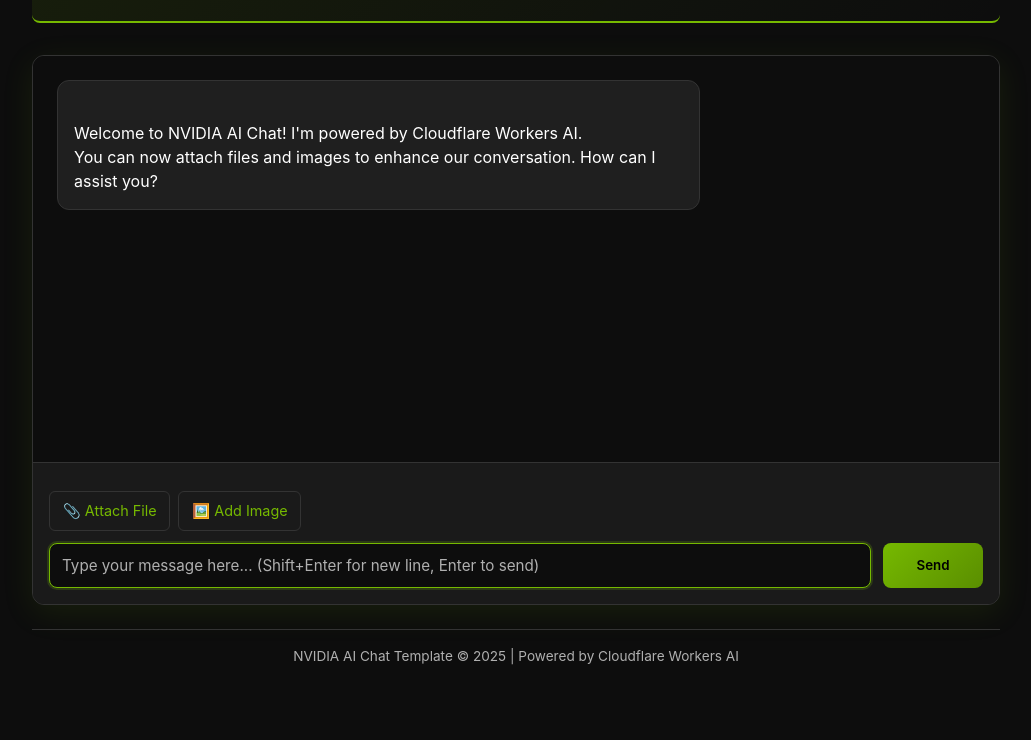
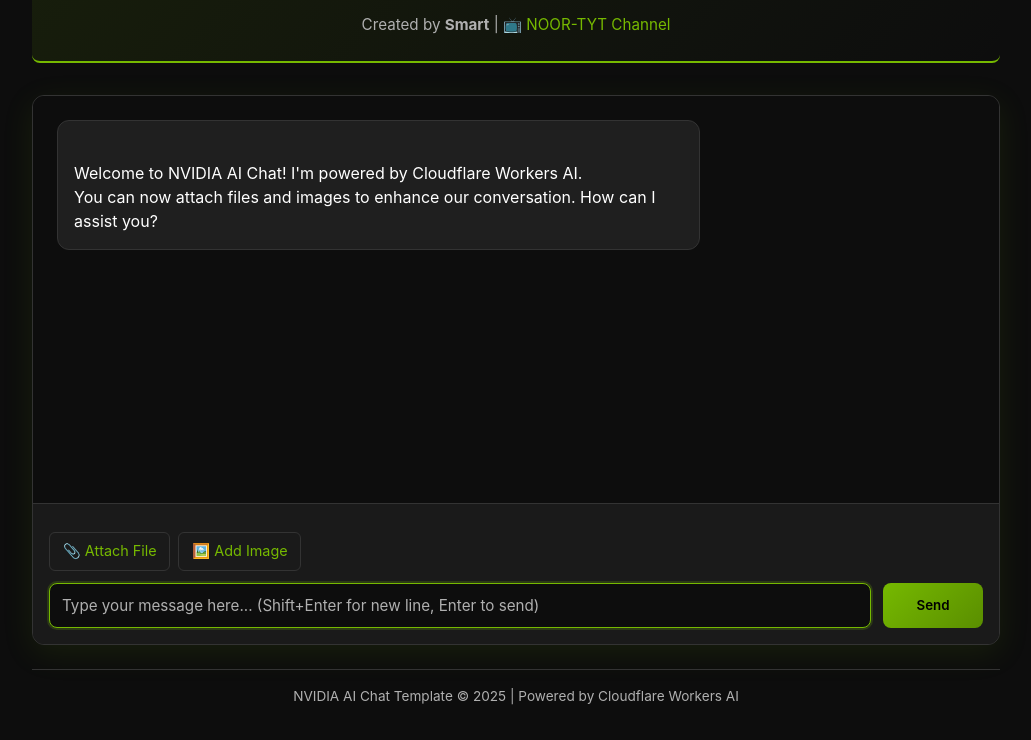
Before and after one commit to smarttyt/llm-chat-app-template, a website: page public/index.html in a window 1280 px wide. Shown: the part 127-867 px from the top of the page, without its empty margins (124-1155 px from the left). Before the commit the page ends 826 px from the top, so only its background shows below. Drawn offline with Linux system fonts and the light colour scheme.

Commit message:
Add YouTube channel and creator name to header

```diff
--- a/public/index.html
+++ b/public/index.html
@@ -60,6 +60,23 @@
 				color: var(--text-light);
 				margin-top: 0.5rem;
 				font-size: 0.95rem;
+			}
+
+			.header-info {
+				margin-top: 1rem;
+				font-size: 0.9rem;
+				color: var(--text-light);
+			}
+
+			.header-info a {
+				color: var(--accent-green);
+				text-decoration: none;
+				transition: color 0.2s;
+			}
+
+			.header-info a:hover {
+				color: var(--hover-green);
+				text-decoration: underline;
 			}
 
 			.chat-container {
@@ -391,6 +408,9 @@
 		<header>
 			<h1>🚀 NVIDIA AI Chat</h1>
 			<p>Powered by Cloudflare Workers AI</p>
+			<div class="header-info">
+				<p>Created by <strong>Smart</strong> | 📺 <a href="https://www.youtube.com/@NOOR-TYT-2" target="_blank">NOOR-TYT Channel</a></p>
+			</div>
 		</header>
 
 		<div class="chat-container">
```
